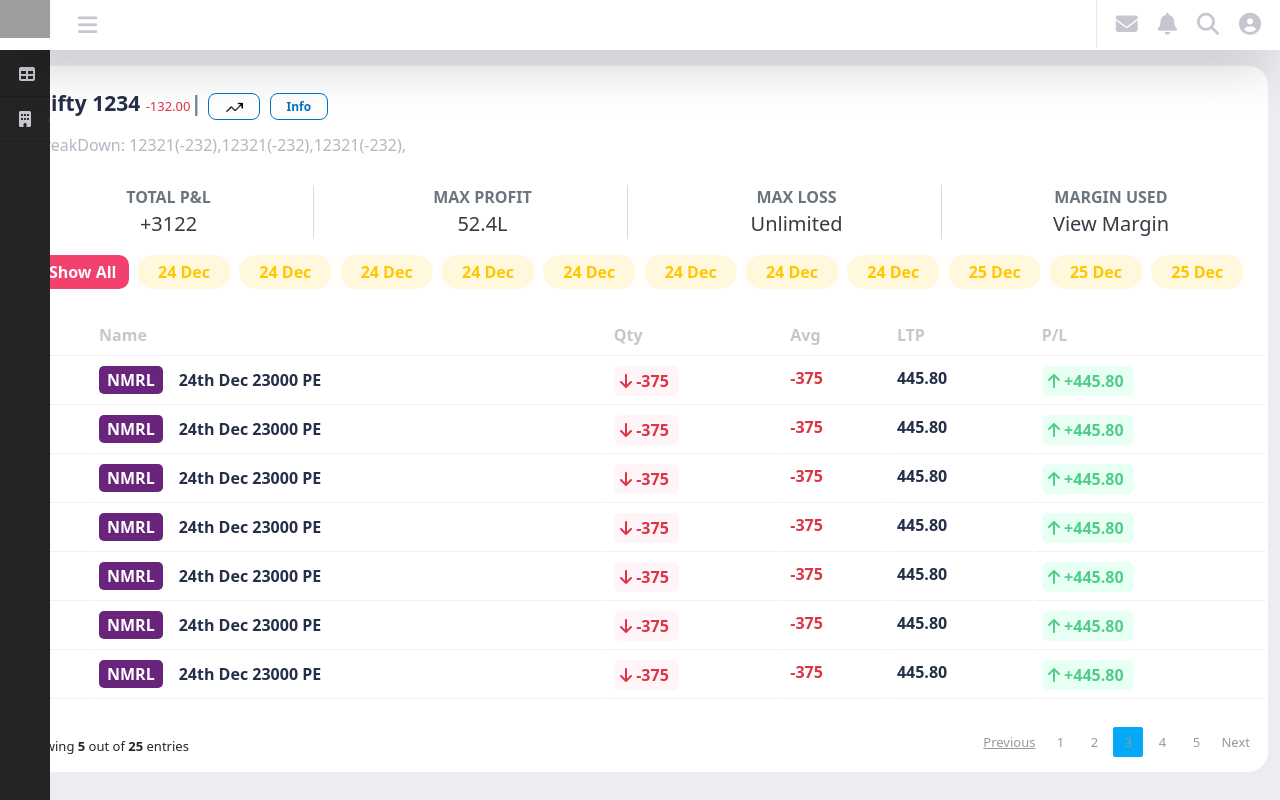
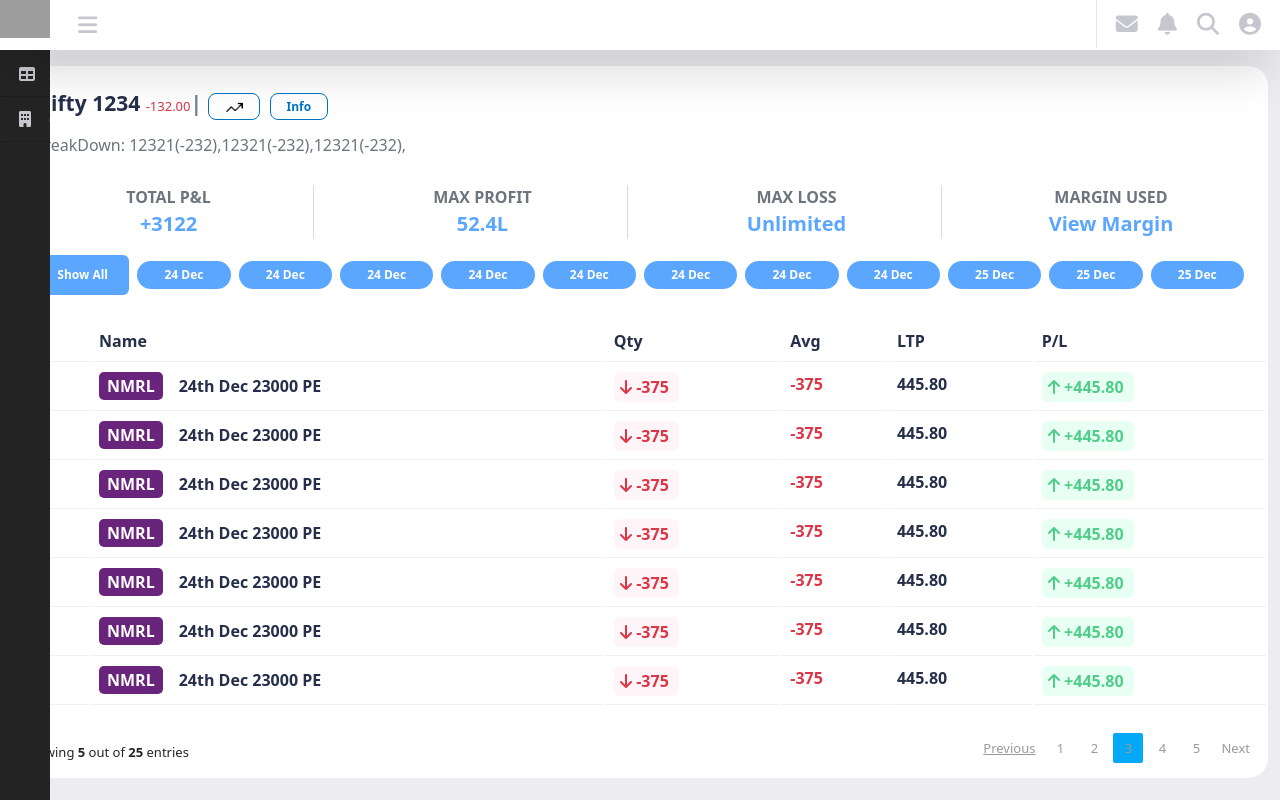
Before and after one commit to abhishek026/einvesta, an Angular app: page /strategy in a window 1280 px wide. Built offline with nearby package versions, Linux system fonts and the light colour scheme; grey boxes are pictures that could not be loaded.

Commit message:
ui changes

```diff
--- a/src/app/components/strategybuilder/strategybuilder.component.html
+++ b/src/app/components/strategybuilder/strategybuilder.component.html
@@ -54,40 +54,40 @@
                     </div>
 
                     <div class="row m-0 chips_sec">
-                      <div class="col-md-1 ps-1 pe-1 mb-2">
+                      <div class="col-md-1 ps-1 pe-1 mb-2 d-flex align-items-center">
                         <button class="show_all_btn">Show All</button>
                       </div>
-                      <div class="col-md-1 ps-1 pe-1 mb-2">
+                      <div class="col-md-1 ps-1 pe-1 mb-2 d-flex align-items-center">
                         <div class="basic-chip background-blue">24 Dec</div>
                       </div>
-                      <div class="col-md-1 ps-1 pe-1 mb-2">
+                      <div class="col-md-1 ps-1 pe-1 mb-2 d-flex align-items-center">
                         <div class="basic-chip background-blue">24 Dec</div>
                       </div>
-                      <div class="col-md-1 ps-1 pe-1 mb-2">
+                      <div class="col-md-1 ps-1 pe-1 mb-2 d-flex align-items-center">
                         <div class="basic-chip background-blue">24 Dec</div>
                       </div>
-                      <div class="col-md-1 ps-1 pe-1 mb-2">
+                      <div class="col-md-1 ps-1 pe-1 mb-2 d-flex align-items-center">
                         <div class="basic-chip background-blue">24 Dec</div>
                       </div>
-                      <div class="col-md-1 ps-1 pe-1 mb-2">
+                      <div class="col-md-1 ps-1 pe-1 mb-2 d-flex align-items-center">
                         <div class="basic-chip background-blue">24 Dec</div>
                       </div>
-                      <div class="col-md-1 ps-1 pe-1 mb-2">
+                      <div class="col-md-1 ps-1 pe-1 mb-2 d-flex align-items-center">
                         <div class="basic-chip background-blue">24 Dec</div>
                       </div>
-                      <div class="col-md-1 ps-1 pe-1 mb-2">
+                      <div class="col-md-1 ps-1 pe-1 mb-2 d-flex align-items-center">
                         <div class="basic-chip background-blue">24 Dec</div>
                       </div>
-                      <div class="col-md-1 ps-1 pe-1 mb-2">
+                      <div class="col-md-1 ps-1 pe-1 mb-2 d-flex align-items-center">
                         <div class="basic-chip background-blue">24 Dec</div>
                       </div>
-                      <div class="col-md-1 ps-1 pe-1 mb-2">
+                      <div class="col-md-1 ps-1 pe-1 mb-2 d-flex align-items-center">
                         <div class="basic-chip background-blue">25 Dec</div>
                       </div>
-                      <div class="col-md-1 ps-1 pe-1 mb-2">
+                      <div class="col-md-1 ps-1 pe-1 mb-2 d-flex align-items-center">
                         <div class="basic-chip background-blue">25 Dec</div>
                       </div>
-                      <div class="col-md-1 ps-1 pe-1 mb-2">
+                      <div class="col-md-1 ps-1 pe-1 mb-2 d-flex align-items-center">
                         <div class="basic-chip background-blue">25 Dec</div>
                       </div>
                     </div>
--- a/src/app/components/strategybuilder/strategybuilder.component.scss
+++ b/src/app/components/strategybuilder/strategybuilder.component.scss
@@ -29,7 +29,7 @@ figure {
   h6{
     padding-top: 16px;
     padding-top: 16px;
-    color: #B5B5C3;
+    color: #6c757d;
     font-weight: 500;
     font-size: 16px;
     span{
@@ -46,9 +46,10 @@ figure {
         text-align:center;
       }
       .large{
-        color: #373b45;
+        color: #5ba6ff;
         font-size: 20px;
-        text-align:center;
+        text-align: center;
+        font-weight: 700;
 
       }
       .border-right{
@@ -151,22 +152,29 @@ figure {
       width: 100%;
       color: #FFF;
       padding: 5px 10px;
-      border-radius: 10px;
+      border-radius: 6px;
       font-weight: 700;
-      background: #f1416c;
       border: transparent;
+      font-size: 12px;
+      line-height: 30px;
+      height: 40px;
+
+      background-color: #5ba6ff;
+      font-weight: 600;
+      font-size: 12px;
+      text-align: center;
 }
 .background-blue{
-  display: flex;
-      justify-content: center;
   width: 100%;
   background: #2c3034;
   padding: 5px 10px;
   border-radius: 50px;
   cursor: pointer;
-      color: #ffc700;
-      background-color: #fff8dd;
+  color: #fff;
+  background-color: #5ba6ff;
   font-weight: 600;
+  font-size: 12px;
+  text-align: center;
 }
 .chips_sec{
   padding: 0px 20px 16px 20px;
@@ -215,7 +223,7 @@ table{
   border-collapse: separate;
   th{
     background: #FFF;
-    color: #c6c6cf;
+    color: #252F4A;
   }
   th,td{
     background:#FFF;
```
Lines whose indentation alone changed are shown as unchanged.
